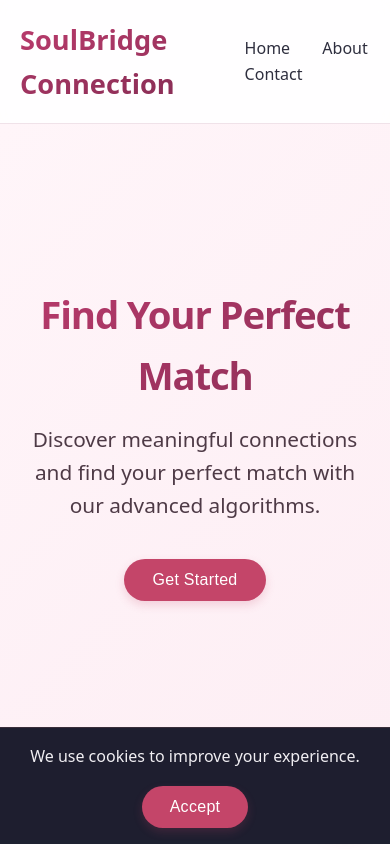
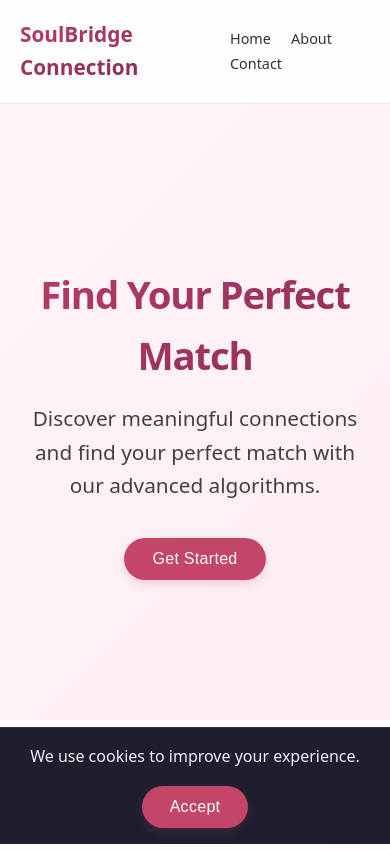
Before and after one commit to marykurna/SoulBridge-connection, a plain HTML site: page index.html in a window 390 px wide. Shown: the top 850 px of the page. Drawn offline with Linux system fonts and the light colour scheme.

Commit message:
Update meta tags and section IDs in index.html

```diff
--- a/index.html
+++ b/index.html
@@ -4,7 +4,8 @@
   <meta charset="UTF-8">
   <meta name="viewport" content="width=device-width, initial-scale=1.0">
   <title>SoulBridge Connection · Find Your Perfect Match</title>
-  <!-- Stylesheets would go here -->
+  <meta name="description" content="SoulBridge Connection helps you discover meaningful relationships and find your perfect match.">
+  <meta name="theme-color" content="#c44569">
   <style>
     /* Basic reset and layout */
     * {
@@ -324,6 +325,15 @@
       .cb-shell-footer ul {
         padding-left: 0;
       }
+
+      .logo strong {
+        font-size: 1.3rem;
+      }
+
+      nav a {
+        margin-left: 16px;
+        font-size: 0.9rem;
+      }
     }
 
     /* featured members */
@@ -385,15 +395,15 @@
     <div class="shell" style="display: flex; justify-content: space-between; align-items: center; padding: 18px 20px;">
       <div class="logo"><strong>SoulBridge Connection</strong></div>
       <nav>
-        <a href="#">Home</a>
-        <a href="#">About</a>
-        <a href="#">Contact</a>
+        <a href="#home">Home</a>
+        <a href="#about">About</a>
+        <a href="#contact">Contact</a>
       </nav>
     </div>
   </header>
 
   <!-- HERO -->
-  <section class="hero">
+  <section class="hero" id="home">
     <div class="hero__backdrop"></div>
     <div class="floating-hearts"></div>
     <div class="shell hero__grid">
@@ -408,7 +418,7 @@
   </section>
 
   <!-- HOW IT WORKS -->
-  <section class="how-it-works-section">
+  <section class="how-it-works-section" id="about">
     <div class="shell">
       <h2 style="text-align: center;">How It Works</h2>
       <div class="grid grid-3" style="margin-top: 40px;">
@@ -553,7 +563,7 @@
   </section>
 
   <!-- FOOTER -->
-  <footer class="cb-shell-footer" role="contentinfo">
+  <footer class="cb-shell-footer" role="contentinfo" id="contact">
     <div class="shell" style="padding: 50px 20px; display: grid; grid-template-columns: 2fr 1fr 1fr; gap: 30px;">
       <div>
         <h4>SoulBridge Connection</h4>
@@ -568,7 +578,7 @@
       </div>
       <div>
         <h4>Contact</h4>
-        <p style="font-size: 0.95rem; color: #7a5a6a;">support@soulbridge.com</p>
+        <p style="font-size: 0.95rem; color: #7a5a6a;">support@soulbridgeconnection.com</p>
       </div>
     </div>
   </footer>
@@ -613,7 +623,7 @@
       cookieConsent.classList.remove('show');
     });
 
-    console.log('SoulBridge interactions initialized.');
+    console.log('SoulBridge Connection initialized.');
   </script>
 </body>
 </html>
```
